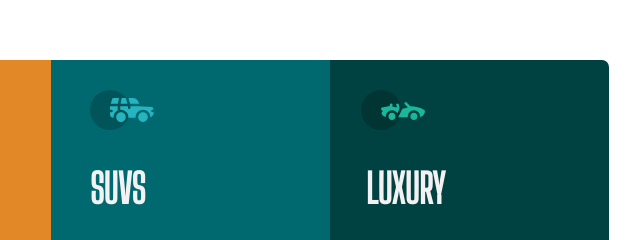
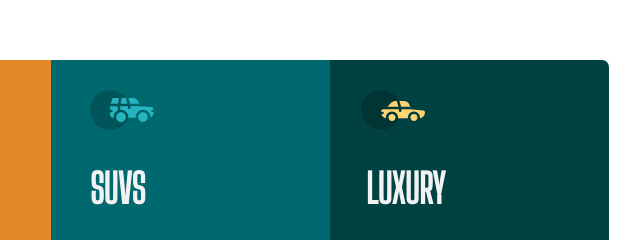
Before and after one commit to RahulCoder9999/PreviewCard, a plain HTML site: page index.html in a window 1280 px wide. Shown: the part 168-408 px from the top of the page, 456-1096 px from the left. Drawn offline with Linux system fonts and the light colour scheme.

Commit message:
Update index.html

```diff
--- a/index.html
+++ b/index.html
@@ -10,19 +10,19 @@
 <div class="b">
 	<div class="mainCard">
 	  <div class="column" id="col1">
-		<img alt="icon1" src="../images/icon-sedans.svg" class="pic" id="pic1">
+		<img src="/images/icon-sedans.svg" alt="" class="pic" id="pic1">
 		<div class="Big" id="1">SEDANS</div>
 		<div class ="p" id="p1">Choose a sedan for its affordability and excellent fuel economy. Ideal for cruising in the city or on your next road trip.</div>
 		<div class="capsule" id="c1">Learn More</div>
 	  </div>
 	  <div class="column" id="col2">
-		<img alt="icon2" src="../images/icon-suvs.svg" class="pic" id="pic2">
+		<img src="/images/icon-suvs.svg" alt="" class="pic" id="pic2">
 		<div class="Big" id="B2">SUVS</div>
 		<div class ="p" id="p2">Take an SUV for its spacious interior, power, and versatility. Perfect for your next family vacation and off-road adventures.</div>
 		<div class="capsule" id="c2">Learn More</div>
 	  </div>
 	  <div class="column" id="col3">
-		<img alt="icon3" src="../images/icon-luxury.svg" class="pic" id="pic3">
+		<img src="/images/icon-sedans.svg" alt="" class="pic" id="pic3">
 		<div class="Big" id="B3">LUXURY</div>
 		<div class ="p" id="p3">Cruise in the best car brands without the bloated prices. Enjoy the enhanced comfort of a luxury rental and arrive in style.</div>
 		<div class="capsule" id="c3">Learn More</div>
```
